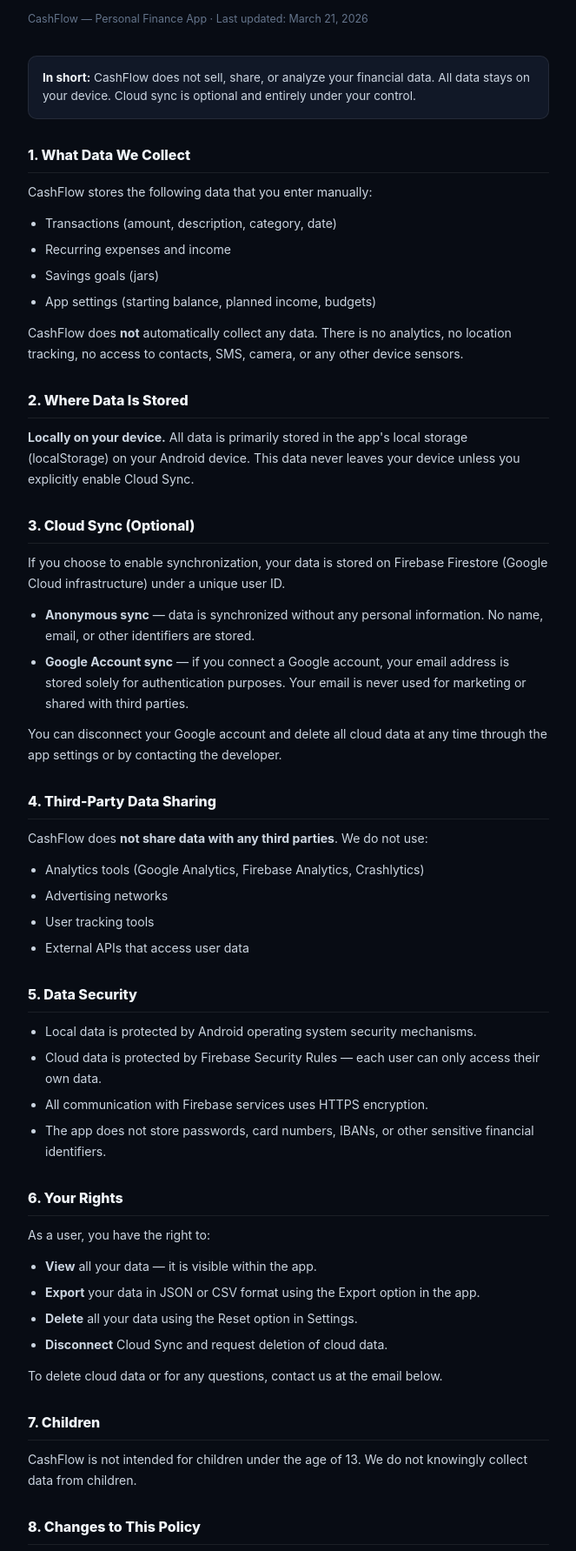
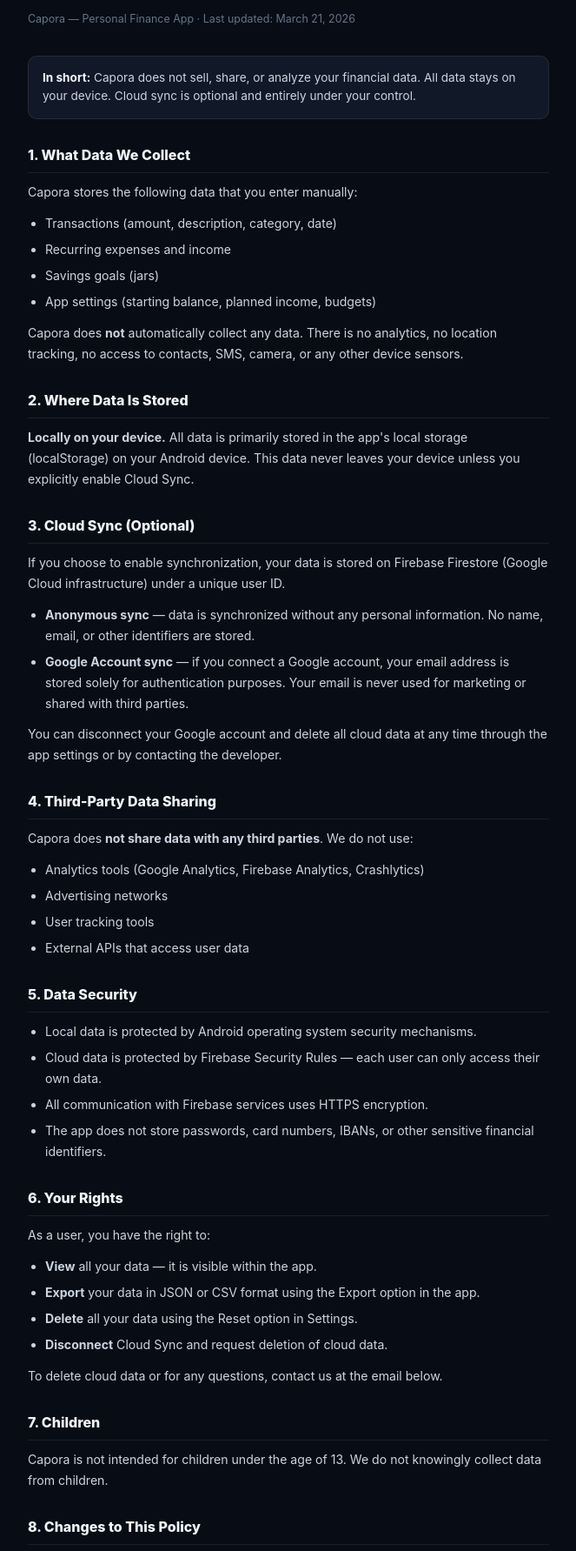
Before and after one commit to cshflw2026/cshflw-privacy-policy, a plain HTML site: page index.html in a window 1280 px wide. Shown: the part 63-1846 px from the top of the page at 87% size, without its empty margins (308-971 px from the left). Drawn offline with Linux system fonts and the light colour scheme.

Commit message:
Update index.html

```diff
--- a/index.html
+++ b/index.html
@@ -3,7 +3,7 @@
 <head>
 <meta charset="UTF-8">
 <meta name="viewport" content="width=device-width, initial-scale=1.0">
-<title>CashFlow — Privacy Policy</title>
+<title>Capora — Privacy Policy</title>
 <style>
   :root{--bg:#080C14;--bg2:#111827;--t1:#F1F5F9;--t2:#CBD5E1;--t3:#64748B;--acc:#A855F7;--bdr:rgba(255,255,255,.08);}
   *{margin:0;padding:0;box-sizing:border-box;}
@@ -25,21 +25,21 @@
 <body>
 
 <h1>Privacy Policy</h1>
-<p class="subtitle">CashFlow — Personal Finance App · Last updated: March 21, 2026</p>
+<p class="subtitle">Capora — Personal Finance App · Last updated: March 21, 2026</p>
 
 <div class="highlight">
-  <strong>In short:</strong> CashFlow does not sell, share, or analyze your financial data. All data stays on your device. Cloud sync is optional and entirely under your control.
+  <strong>In short:</strong> Capora does not sell, share, or analyze your financial data. All data stays on your device. Cloud sync is optional and entirely under your control.
 </div>
 
 <h2>1. What Data We Collect</h2>
-<p>CashFlow stores the following data that you enter manually:</p>
+<p>Capora stores the following data that you enter manually:</p>
 <ul>
   <li>Transactions (amount, description, category, date)</li>
   <li>Recurring expenses and income</li>
   <li>Savings goals (jars)</li>
   <li>App settings (starting balance, planned income, budgets)</li>
 </ul>
-<p>CashFlow does <strong>not</strong> automatically collect any data. There is no analytics, no location tracking, no access to contacts, SMS, camera, or any other device sensors.</p>
+<p>Capora does <strong>not</strong> automatically collect any data. There is no analytics, no location tracking, no access to contacts, SMS, camera, or any other device sensors.</p>
 
 <h2>2. Where Data Is Stored</h2>
 <p><strong>Locally on your device.</strong> All data is primarily stored in the app's local storage (localStorage) on your Android device. This data never leaves your device unless you explicitly enable Cloud Sync.</p>
@@ -53,7 +53,7 @@
 <p>You can disconnect your Google account and delete all cloud data at any time through the app settings or by contacting the developer.</p>
 
 <h2>4. Third-Party Data Sharing</h2>
-<p>CashFlow does <strong>not share data with any third parties</strong>. We do not use:</p>
+<p>Capora does <strong>not share data with any third parties</strong>. We do not use:</p>
 <ul>
   <li>Analytics tools (Google Analytics, Firebase Analytics, Crashlytics)</li>
   <li>Advertising networks</li>
@@ -80,7 +80,7 @@
 <p>To delete cloud data or for any questions, contact us at the email below.</p>
 
 <h2>7. Children</h2>
-<p>CashFlow is not intended for children under the age of 13. We do not knowingly collect data from children.</p>
+<p>Capora is not intended for children under the age of 13. We do not knowingly collect data from children.</p>
 
 <h2>8. Changes to This Policy</h2>
 <p>We reserve the right to update this policy. Changes will be posted on this page with an updated date. Continued use of the app after changes constitutes acceptance of the revised policy.</p>
@@ -90,7 +90,7 @@
 <p><strong>Email:</strong> <a href="mailto:cshflw2026@gmail.com">cshflw2026@gmail.com</a></p>
 
 <div class="footer">
-  CashFlow &copy; 2026 &middot; All rights reserved
+  CFApp &copy; 2026 &middot; All rights reserved
 </div>
 
 </body>
```
